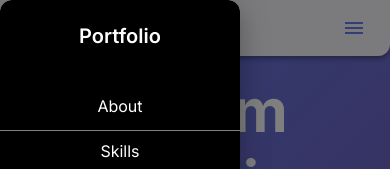
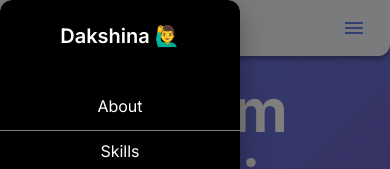
Before and after one commit to TharinduDakshina/myPortfolio, a Next.js app: page /myPortfolio/ in a window 390 px wide. Both pictures are taken after a click on the button "open drawer". Shown: the top 169 px of the page. Built offline with nearby package versions, Linux system fonts and the light colour scheme.

Commit message:
update mobile menu bar

```diff
--- a/src/components/header.tsx
+++ b/src/components/header.tsx
@@ -94,7 +94,7 @@ export function Header() {
     const drawer = (
         <StyleBox2 onClick={handleDrawerToggle}>
             <StyleTypographyForMobileMenu variant="h6">
-                Portfolio
+                Dakshina 🙋‍♂️
             </StyleTypographyForMobileMenu>
             <StyleList>
                 {navItems.map((item) => (
```
